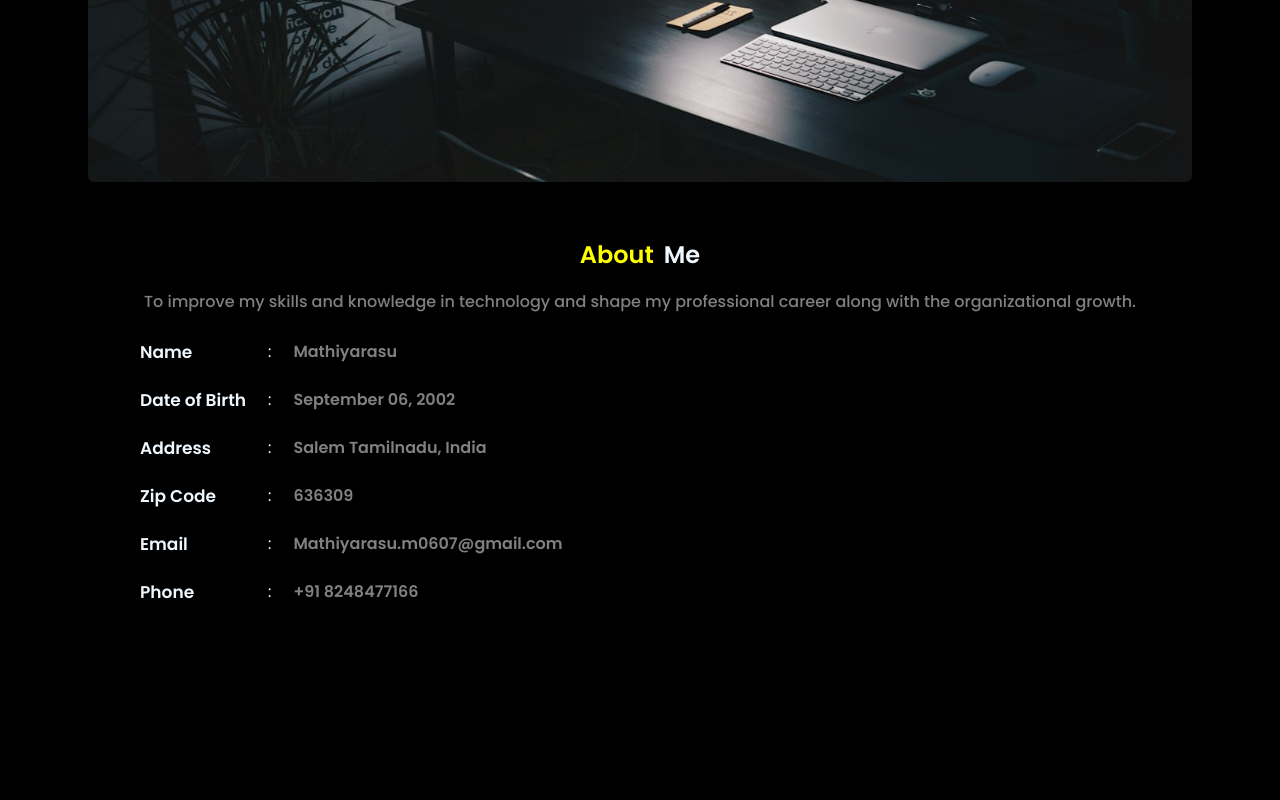
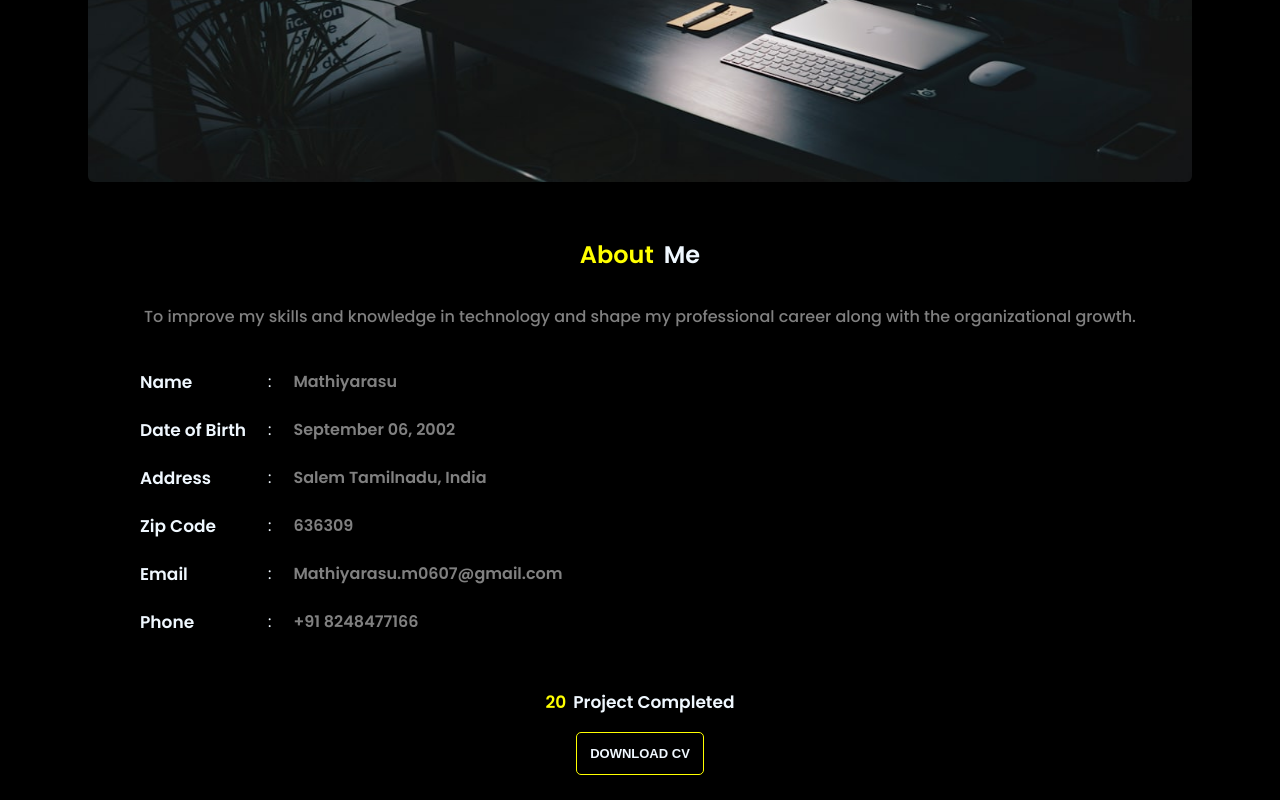
Before and after one commit to 0607mathi/MathiPortfolio, a React (Vite) app: page / in a window 1280 px wide. Shown: the part 491-1291 px from the top of the page. Before the commit the page ends 1108 px from the top, so only its background shows below. Built offline with nearby package versions, Linux system fonts and the light colour scheme.

Commit message:
Project section completed

```diff
--- a/src/App.jsx
+++ b/src/App.jsx
@@ -2,6 +2,7 @@ import './App.css'
 import About from './PortfolioComponents/About'
 import Banner from './PortfolioComponents/Banner'
 import NavBar from './PortfolioComponents/NavBar'
+import ProjectCompletion from './PortfolioComponents/ProjectCompletion'
 function App() {
   return (
     <>
@@ -9,6 +10,7 @@ function App() {
         <NavBar/>
         <Banner/>
         <About/>
+        <ProjectCompletion/>
       </div>
     </>
   )
--- /dev/null
+++ b/src/PortfolioComponents/ProjectCompletion.jsx
@@ -0,0 +1,12 @@
+import React from 'react'
+import '../Stylesheets/ProjectCompletion.css'
+const ProjectCompletion = () => {
+  return (
+    <div className='project-completion'>
+        <div><p className='yellow'>20</p><p>Project Completed</p></div>
+        <button>Download CV</button>
+    </div>
+  )
+}
+
+export default ProjectCompletion
--- a/src/Stylesheets/About.css
+++ b/src/Stylesheets/About.css
@@ -5,6 +5,7 @@
     flex-direction: column;
     justify-content: center;
     align-items: center;
+    gap: 15px;
 }
 
 
--- /dev/null
+++ b/src/Stylesheets/ProjectCompletion.css
@@ -0,0 +1,45 @@
+.project-completion{
+    display:flex ;
+    flex-direction: column;
+    justify-content:center ;
+    align-items: center;
+    margin-top: 2%;
+}
+
+.project-completion>div{
+    display:flex ;
+    justify-content:center ;
+    align-items: center;
+    gap: 7px;
+    font-weight: 600;
+}
+
+button{
+    border: 1px solid yellow;
+    background-color: transparent;
+    color: aliceblue;
+    padding: 2% 3%;
+    border-radius: 5px;
+    font-weight: 600;
+    font-size: 12px;
+    text-transform: uppercase;
+    cursor: pointer;
+    margin-bottom: 2%;
+}
+
+button:hover{
+    background-color: yellow;
+    color: black;
+    font-weight: 600;
+}
+
+@media (min-width: 489px)  and (max-width: 2560px)  {
+    .project-completion>div{
+        font-size: 17px;
+    }
+
+    button{
+        padding: 1% 1%;
+        font-size: 13px;
+    }
+}
```
